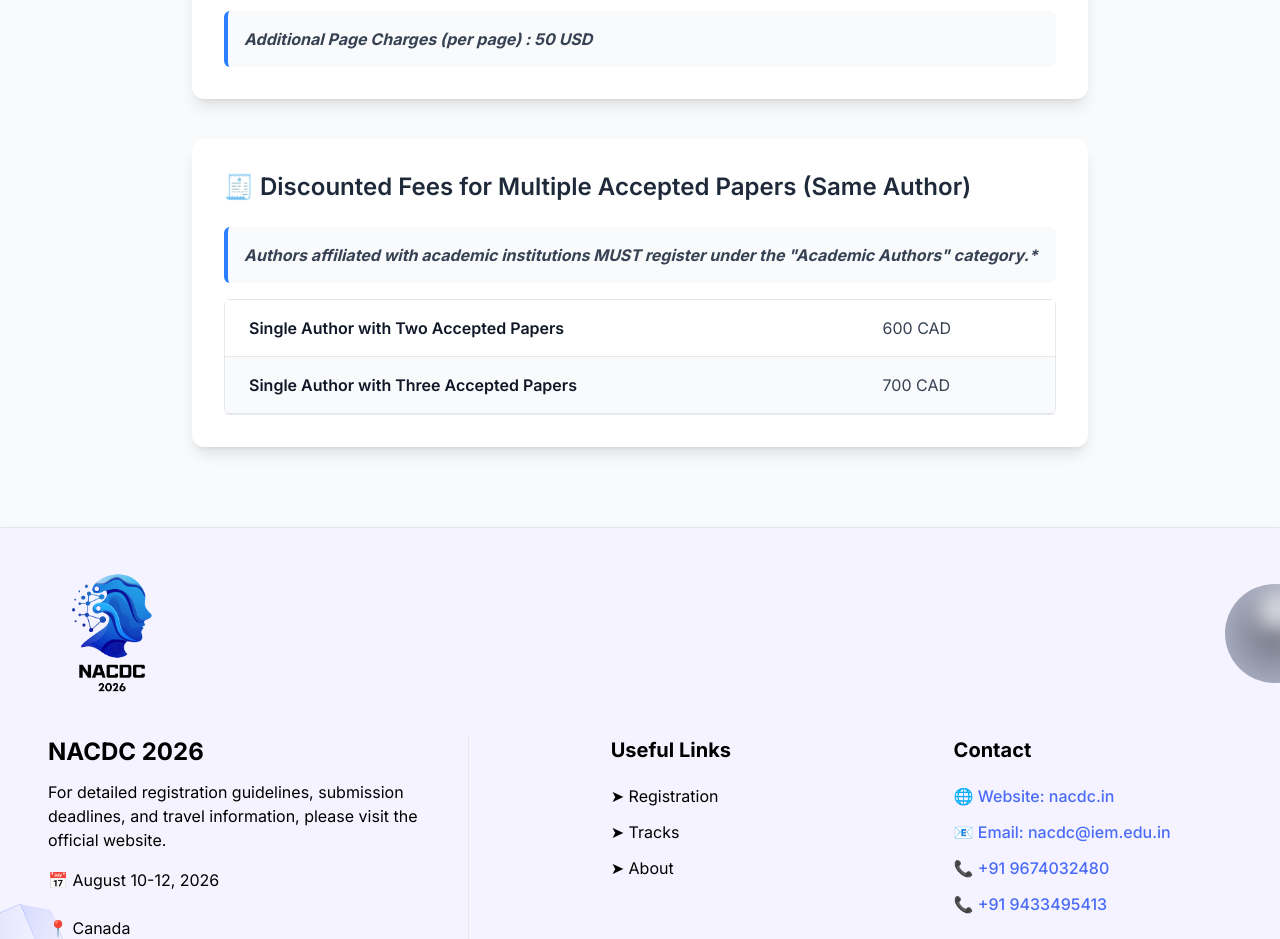
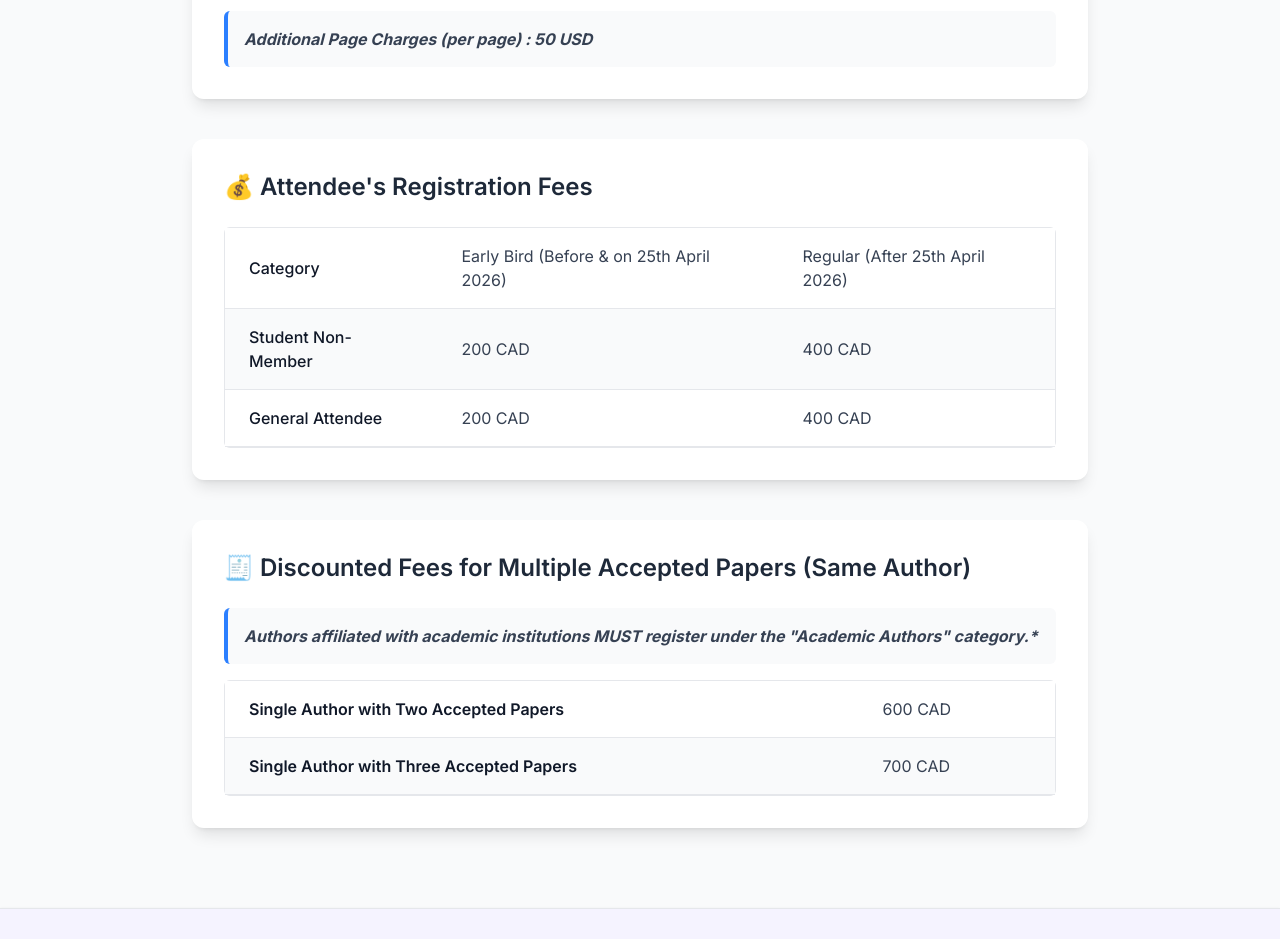
Before and after one commit to KartikTulsian/iemnacdc, a Next.js app: page /registration in a window 1280 px wide. Shown: the part 860-1799 px from the top of the page. Built offline with nearby package versions, Linux system fonts and the light colour scheme.

Commit message:
change in attendee

```diff
--- a/src/components/Registrations/RegistrationDetails.tsx
+++ b/src/components/Registrations/RegistrationDetails.tsx
@@ -132,6 +132,23 @@ export default function RegistrationDetails() {
         </div>
       </section>
 
+      <section
+        className="w-full max-w-4xl bg-[#fff] p-6 md:p-8 rounded-xl shadow-lg mb-10"
+        data-aos="fade-up"
+      >
+        <h2 className="text-xl md:text-2xl font-semibold mb-6 text-gray-800">
+          💰 Attendee's Registration Fees
+        </h2>
+        <div className="overflow-x-auto:hidden rounded-md border border-gray-200">
+          <CreateTable1
+            datas={[
+              { col1: 'Category', col2: 'Early Bird (Before & on 25th April 2026)', col3: 'Regular (After 25th April 2026)' },
+              { col1: 'Student Non-Member', col2: '200 CAD', col3: '400 CAD' },
+              { col1: 'General Attendee', col2: '200 CAD', col3: '400 CAD' },
+            ]}
+          />
+        </div>
+      </section>
 
       <section
         className="w-full max-w-4xl bg-[#fff] p-6 md:p-8 rounded-xl shadow-lg mb-10"
```
